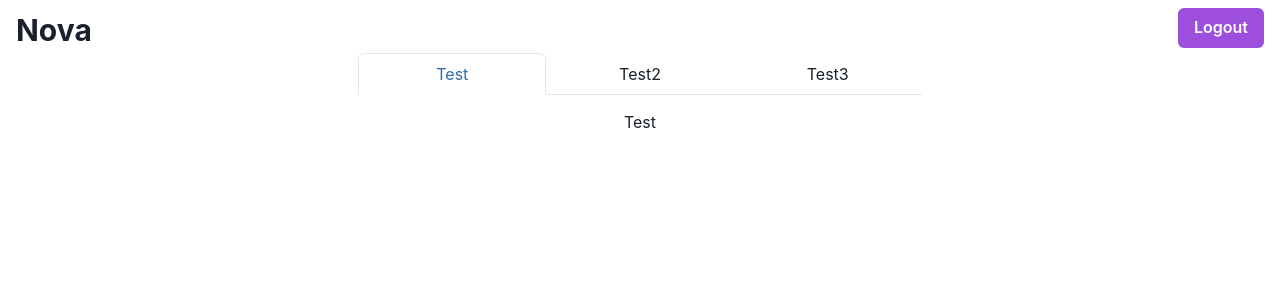
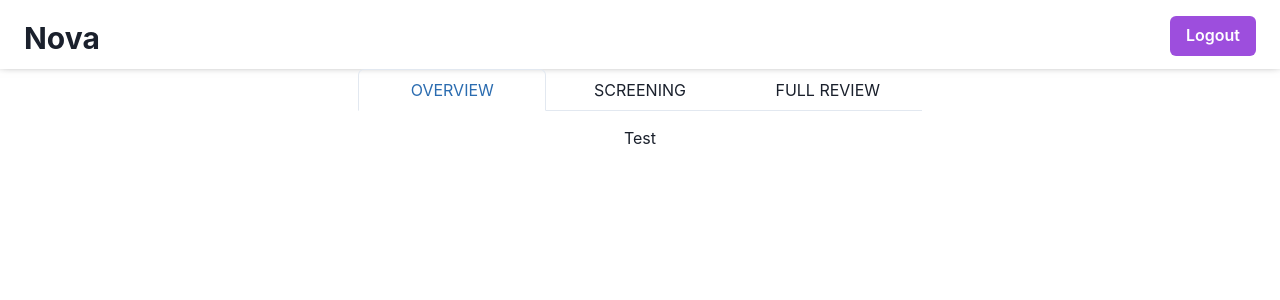
Before and after one commit to Puepis/nova, a React (Create React App) app: page / in a window 1280 px wide. Shown: the top 300 px of the page. Built offline with nearby package versions, Linux system fonts and the light colour scheme.

Commit message:
big changes

```diff
--- a/src/App.tsx
+++ b/src/App.tsx
@@ -3,9 +3,7 @@ import { ChakraProvider, extendTheme } from "@chakra-ui/react";
 import { BrowserRouter as Router, Routes, Route } from "react-router-dom";
 import NotFound from "./components/pages/NotFound";
 import LoginPage from "./components/pages/LoginPage";
-import Screening from "./components/pages/Screening";
-import Overview from "./components/pages/Overview";
-import FullReview from "./components/pages/FullReview";
+import HomePage from "./components/pages/HomePage";
 
 const colors = {
   red: "#E54D54",
@@ -16,22 +14,24 @@ const colors = {
     300: "#9D4EDD",
     400: "#7B2CBF",
     500: "4F2682",
-  }
-}
+  },
+};
 
-const theme = extendTheme({ colors })
-
+const theme = extendTheme({
+  fonts: {
+    body: "Inter",
+    heading: "Inter",
+  },
+  colors,
+});
 
 function App() {
   return (
     <ChakraProvider theme={theme}>
       <Router>
         <Routes>
-          <Route path="/" element={<Screening />} />
+          <Route path="/" element={<HomePage />} />
           <Route path="/login" element={<LoginPage />} />
-          <Route path="/screening" element={<Screening />} />
-          <Route path="/overview" element={<Overview />} />
-          <Route path="/fullreview" element={<FullReview />} />
           <Route path="/404" element={<NotFound />} />
           <Route path="*" element={<NotFound />} />
         </Routes>
--- /dev/null
+++ b/src/components/Filter.tsx
@@ -0,0 +1,78 @@
+import React, { Dispatch, SetStateAction } from "react";
+import {
+  Flex,
+  Stack,
+  Box,
+  InputGroup,
+  InputLeftElement,
+  Icon,
+  Input,
+  Badge,
+  Button,
+  Heading,
+} from "@chakra-ui/react";
+import { MdSearch } from "react-icons/md";
+
+export type FilterBadgeProps = {
+  filterValue: string;
+  setFilterValue: Dispatch<SetStateAction<string>>;
+};
+
+const FilterBadge = ({ filterValue, setFilterValue }: FilterBadgeProps) => {
+  return (
+    <Badge
+      variant="solid"
+      textTransform="none"
+      padding="4px"
+      colorScheme="blue"
+    >
+      {filterValue}
+      <Button
+        marginLeft="8px"
+        variant="clear"
+        size="clear"
+        onClick={() => setFilterValue("")}
+      >
+        ✕
+      </Button>
+    </Badge>
+  );
+};
+
+type FilterProps = {
+  query: string;
+  setQuery: Dispatch<SetStateAction<string>>;
+};
+
+const Filter = ({ query, setQuery }: FilterProps) => {
+  return (
+    <Flex padding="16px" direction="column">
+      <Flex direction="row" marginBottom="4px">
+        <Flex flex={2} alignItems="center">
+          <Heading float="left" size="md">
+            Filters
+          </Heading>
+        </Flex>
+        <Box flex={2} colorScheme="blue" size="secondary">
+          <Stack spacing={4}>
+            <InputGroup>
+              <InputLeftElement pointerEvents="none">
+                <Icon as={MdSearch} />
+              </InputLeftElement>
+              <Input
+                placeholder={"Enter keyword"}
+                value={query || ""}
+                onChange={(e) => setQuery(e.target.value)}
+              />
+            </InputGroup>
+          </Stack>
+        </Box>
+      </Flex>
+      <Flex justifyContent="left">
+        {query && <FilterBadge filterValue={query} setFilterValue={setQuery} />}
+      </Flex>
+    </Flex>
+  );
+};
+
+export default Filter;
--- a/src/components/header.tsx
+++ b/src/components/header.tsx
@@ -1,19 +1,28 @@
-import React from 'react';
-import { Flex, Button, Text } from '@chakra-ui/react';
+import React from "react";
+import { Flex, Button, Text } from "@chakra-ui/react";
 
 const Header = () => {
   return (
     <>
-      <Flex w="100%">
-        <Text margin="8px 0px 0px 16px" fontFamily="inter" fontWeight="bold" fontSize="30px">
+      <Flex w="100%" boxShadow="0px -6px 10px black" padding="8px">
+        <Text
+          margin="8px 0px 0px 16px"
+          fontFamily="inter"
+          fontWeight="bold"
+          fontSize="30px"
+        >
           Nova
         </Text>
-        <Button margin="8px 16px 0px auto" backgroundColor="purple.300" color="white">
+        <Button
+          margin="8px 16px 0px auto"
+          backgroundColor="purple.300"
+          color="white"
+        >
           Logout
         </Button>
       </Flex>
     </>
-  )
-}
+  );
+};
 
-export default Header
+export default Header;
--- /dev/null
+++ b/src/components/pages/HomePage.tsx
@@ -0,0 +1,62 @@
+import React, { useEffect, useState } from "react";
+import {
+  Box,
+  Tabs,
+  TabList,
+  Tab,
+  TabPanels,
+  TabPanel,
+  Text,
+  Flex,
+} from "@chakra-ui/react";
+import Header from "../Header";
+import Screening from "./Screening";
+import { fetchAndStoreData, Article } from "../../utils/data";
+
+const HomePage = () => {
+  const [query, setQuery] = useState("bipolar");
+  const [articles, setArticles] = useState<Article[]>([]);
+
+  useEffect(() => {
+    if (query === "bipolar disorder") {
+      (async () => {
+        const data = await fetchAndStoreData(query, 10);
+        setArticles(data);
+      })();
+    }
+  }, [query]);
+
+  return (
+    <Box>
+      <Header />
+      <Box display="flex" justifyContent="center">
+        <Tabs
+          width="44%"
+          align="center"
+          alignContent="center"
+          variant="enclosed"
+          isFitted
+        >
+          <TabList>
+            <Tab>OVERVIEW</Tab>
+            <Tab>SCREENING</Tab>
+            <Tab>FULL REVIEW</Tab>
+          </TabList>
+          <TabPanels>
+            <TabPanel>Test</TabPanel>
+            <TabPanel>
+              <Screening
+                articles={articles}
+                query={query}
+                setQuery={setQuery}
+              />
+            </TabPanel>
+            <TabPanel>Test3</TabPanel>
+          </TabPanels>
+        </Tabs>
+      </Box>
+    </Box>
+  );
+};
+
+export default HomePage;
--- a/src/components/pages/LoginPage.tsx
+++ b/src/components/pages/LoginPage.tsx
@@ -43,7 +43,7 @@ const LoginPage = () => {
           backgroundColor="purple.200"
           color="white"
           width="100%"
-          onClick={() => navigate("/overview")}
+          onClick={() => navigate("/")}
           textTransform="none"
         >
           Login
--- a/src/components/pages/Overview.tsx
+++ b/src/components/pages/Overview.tsx
@@ -1,10 +1,6 @@
-import React, { useEffect } from "react";
-import { fetchAndStoreData } from "../../utils/data";
+import React from "react";
 
 const Overview = () => {
-  useEffect(() => {
-    fetchAndStoreData("bipolar disorder", 10);
-  }, []);
   return <div>WIP</div>;
 };
 
--- a/src/components/pages/Screening.tsx
+++ b/src/components/pages/Screening.tsx
@@ -1,33 +1,38 @@
-import React from 'react';
-import { Box, Tabs, TabList, Tab, TabPanels, TabPanel } from '@chakra-ui/react';
-import Header from '../header'
+import React, { Dispatch, SetStateAction, useState } from "react";
+import { Text, Flex, Switch } from "@chakra-ui/react";
+import { Article } from "../../utils/data";
+import Filter from "../Filter";
 
-const Screening = () => {
+type ScreeningProps = {
+  articles: Article[];
+  query: string;
+  setQuery: Dispatch<SetStateAction<string>>;
+};
+
+const Screening = ({ articles, query, setQuery }: ScreeningProps) => {
+  const [isCarouselMode, setIsCarouselMode] = useState(false);
+
   return (
-    <Box>
-      <Header />
-      <Box display="flex" justifyContent="center">
-        <Tabs width="44%" align="center" alignContent="center" variant="enclosed" isFitted>
-          <TabList>
-            <Tab>Test</Tab>
-            <Tab>Test2</Tab>
-            <Tab>Test3</Tab>
-          </TabList>
-          <TabPanels>
-            <TabPanel>
-              Test
-            </TabPanel>
-            <TabPanel>
-              Test2
-            </TabPanel>
-            <TabPanel>
-              Test3
-            </TabPanel>
-          </TabPanels>
-        </Tabs>
-      </Box>
-    </Box>
-  )
-}
+    <Flex direction="column">
+      <Flex justifyContent="flex-end" marginBottom="12px">
+        <Text>Tinder Mode</Text>
+        <Switch
+          size="lg"
+          marginLeft="16px"
+          onChange={() =>
+            setIsCarouselMode((isCarouselMode) => !isCarouselMode)
+          }
+        />
+      </Flex>
+      {isCarouselMode ? (
+        <Text>Carousel</Text>
+      ) : (
+        <Flex direction="column">
+          <Filter query={query} setQuery={setQuery} />
+        </Flex>
+      )}
+    </Flex>
+  );
+};
 
-export default Screening
+export default Screening;
--- a/src/utils/data.ts
+++ b/src/utils/data.ts
@@ -22,9 +22,9 @@ const fetchAndStoreData = async (keyword: string, numResults: number) => {
   const url = `${URL_BASE}?api_key=${process.env.REACT_APP_API_KEY}&q=keyword:${keyword}&s=1&p=${numResults}`;
   const response = await fetch(encodeURI(url));
   const data = await response.json();
-  console.log(parseData(data));
-  setLocalStorageObj("data", data);
-  return data;
+  const articles = parseData(data);
+  setLocalStorageObj("data", articles);
+  return articles;
 };
 
 const parseData = (data: any): Article[] => {
```
